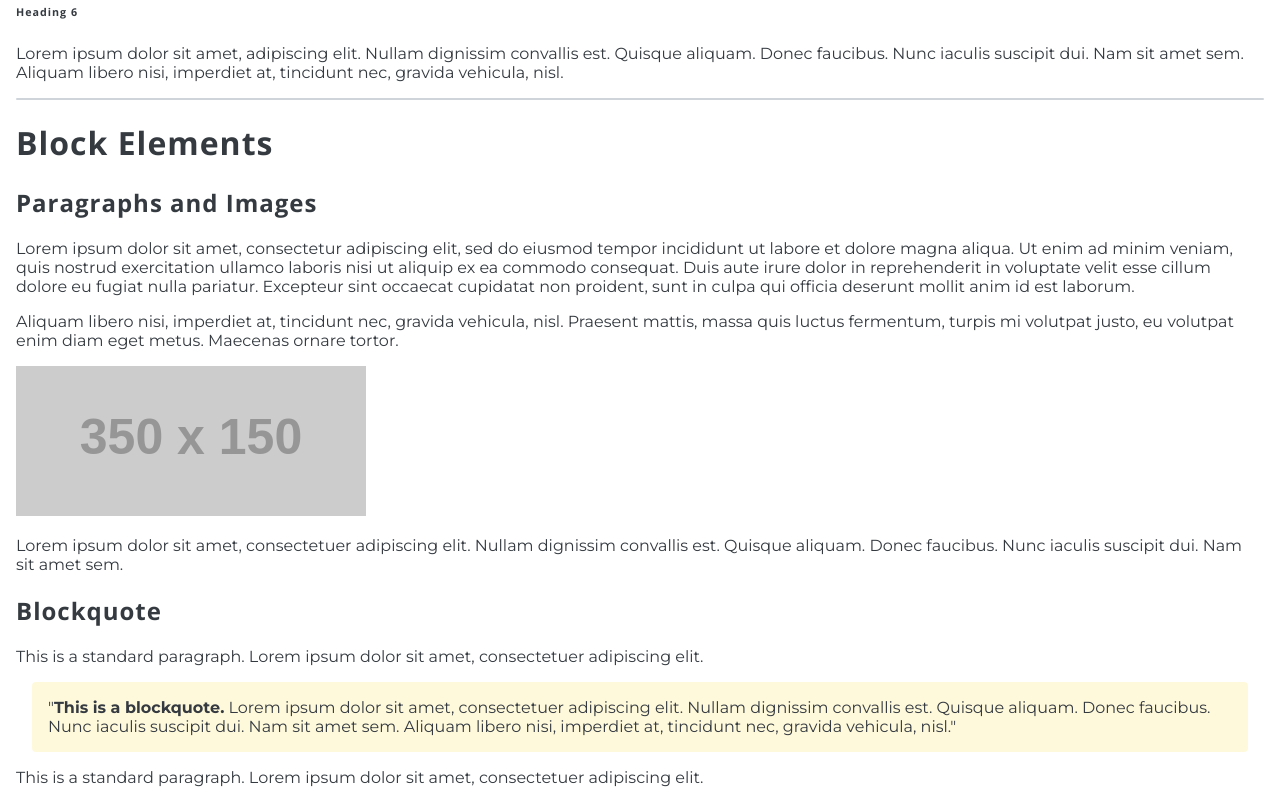
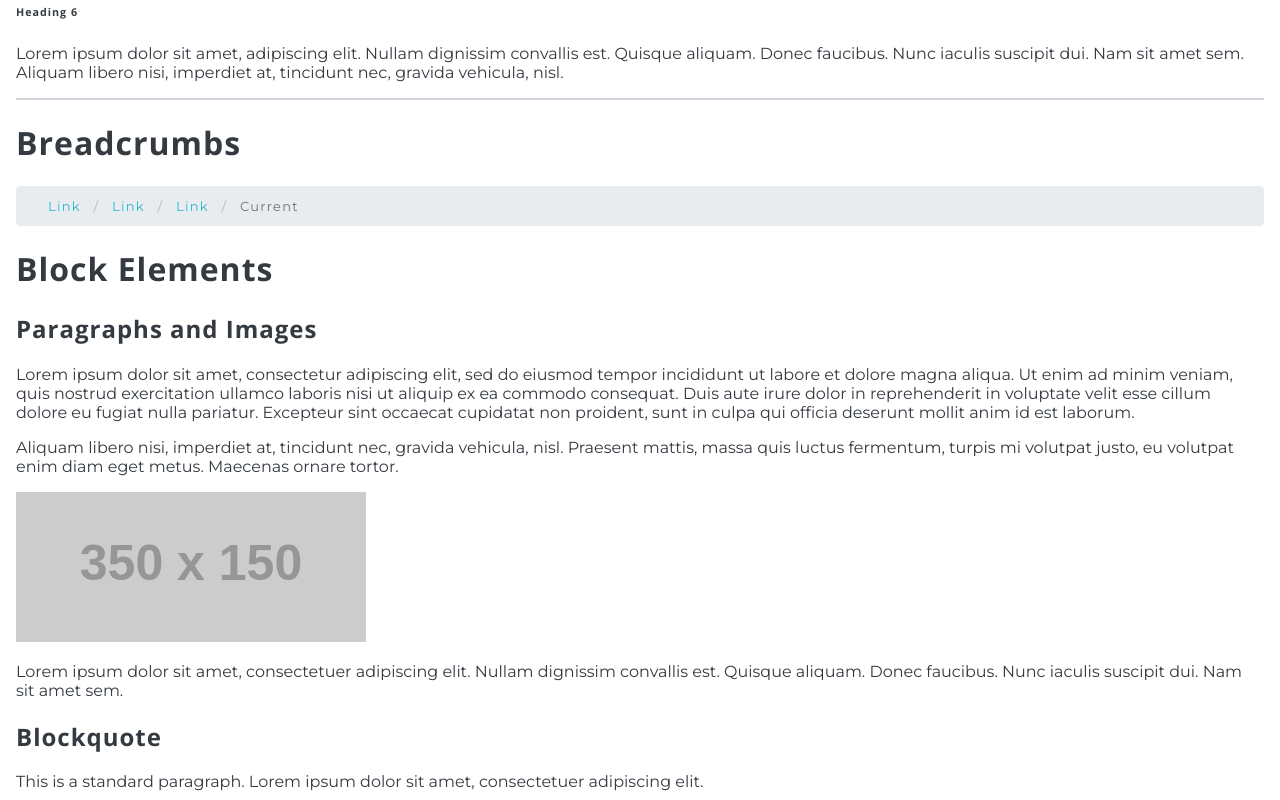
Before and after one commit to Maxnelson997/punkweb-styleguide, a plain HTML site: page index.html in a window 1280 px wide. Shown: the part 1000-1800 px from the top of the page. Drawn offline with nearby package versions, Linux system fonts and the light colour scheme; placeholder pictures from the web are drawn by us.

Commit message:
Breadcrumbs and table containers.

```diff
--- a/elements.scss
+++ b/elements.scss
@@ -5,6 +5,7 @@ $gray-1: #f1f3f5;
 $gray-2: #e9ecef;
 $gray-3: #dee2e6;
 $gray-4: #ced4da;
+$gray-5: #adb5bd;
 $gray-7: #343a40;
 $cyan-4: #3bc9db;
 $cyan-5: #22b8cf;
@@ -41,6 +42,31 @@ h1, h2, h3, h4, h5, h6 {
   font-family: 'Open Sans';
   font-weight: bold;
   letter-spacing: 1px;
+}
+
+.breadcrumb {
+  background-color: $gray-2;
+  border-radius: 4px;
+  color: #707070;
+  font-size: 13px;
+  letter-spacing: 1.3px;
+  list-style: none;
+  padding: .75rem 2rem;
+  margin: 0;
+  width: 100%;
+
+  li {
+    display: inline;
+
+    a {
+      color: $primary;
+    }
+  }
+  li+li:before {
+    color: $gray-5;
+    content: "/\00a0";
+    margin: 0 0.5rem;
+  }
 }
 
 hr {
@@ -101,13 +127,16 @@ pre, code {
   background-color: $yellow-0;
 }
 
+.tableContainer {
+  overflow-x: auto;
+}
+
 table {
   border: none;
+  border-collapse: collapse;
   outline: none;
-  border-collapse: collapse;
-  max-height: 50px;
-  overflow-y: auto;
   text-align: left;
+  min-width: 480px;
   width: 100%;
 
   caption {
--- a/index.html
+++ b/index.html
@@ -30,6 +30,13 @@
       <h6>Heading 6</h6>
       <p>Lorem ipsum dolor sit amet, adipiscing elit. Nullam dignissim convallis est. Quisque aliquam. Donec faucibus. Nunc iaculis suscipit dui. Nam sit amet sem. Aliquam libero nisi, imperdiet at, tincidunt nec, gravida vehicula, nisl.</p>
       <hr />
+      <h1 id="breadcrumbs">Breadcrumbs</h1>
+      <ul class="breadcrumb">
+        <li><a href="#">Link</a></li>
+        <li><a href="#">Link</a></li>
+        <li><a href="#">Link</a></li>
+        <li>Current</li>
+      </ul>
       <h1 id="text-block">Block Elements</h1>
       <h2 id="paragraph">Paragraphs and Images</h2>
       <p>Lorem ipsum dolor sit amet, consectetur adipiscing elit, sed do eiusmod tempor incididunt ut labore et dolore magna aliqua. Ut enim ad minim veniam, quis nostrud exercitation ullamco laboris nisi ut aliquip ex ea commodo consequat. Duis aute irure dolor in reprehenderit in voluptate velit esse cillum dolore eu fugiat nulla pariatur. Excepteur sint occaecat cupidatat non proident, sunt in culpa qui officia deserunt mollit anim id est laborum.</p>
@@ -140,6 +147,7 @@
       </dl>
       <hr />
       <h1 id="tables">Tables</h1>
+      <div class="tableContainer">
         <table>
           <caption>This is a table caption</caption>
           <thead>
@@ -167,6 +175,7 @@
             </tr>
           </tfoot>
         </table>
+      </div>
       <hr />
       <h1 id="media-elements">Media</h1>
       <h2>The Audio Element:</h2>
```
Also changed, not shown: elements.css. Lines whose indentation alone changed are shown as unchanged.
